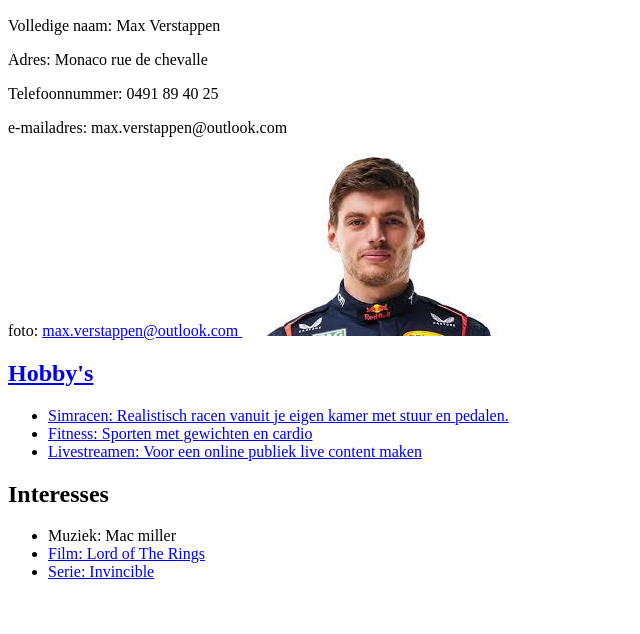
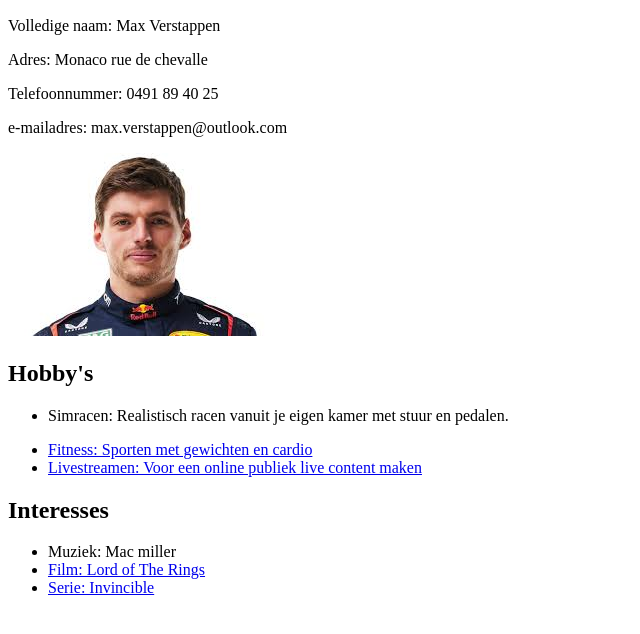
Before and after one commit to TibeDegraeve/Web-development, a plain HTML site: page labo3/homepage/index.html in a window 1280 px wide. Shown: the part 110-744 px from the top of the page, without its empty margins (0-640 px from the left). Drawn offline with Linux system fonts and the light colour scheme.

Commit message:
Update index.html

```diff
--- a/labo3/homepage/index.html
+++ b/labo3/homepage/index.html
@@ -11,14 +11,13 @@
 <p>Adres: Monaco rue de chevalle</p>
 <p>Telefoonnummer: 0491 89 40 25</p>
 <p>e-mailadres: max.verstappen@outlook.com</p>
-<p>foto: <a href="max.verstappen@outlook.com"</a>max.verstappen@outlook.com
-    <img src="images/max.verstappen.jpg" alt="Foto van Max"</p>
+<p><img src="images/max.verstappen.jpg" alt="Foto van Max"</p>
 
 <h2>Hobby's</h2>
 <ul>
     <li>
         Simracen: Realistisch racen vanuit je eigen kamer met stuur en pedalen.<br>
-        <a href="https://www.simrace-blog.nl/"
+        <p><a href="https://www.simrace-blog.nl/"</p>
     </li>
     <li>
         Fitness: Sporten met gewichten en cardio<br>
```
